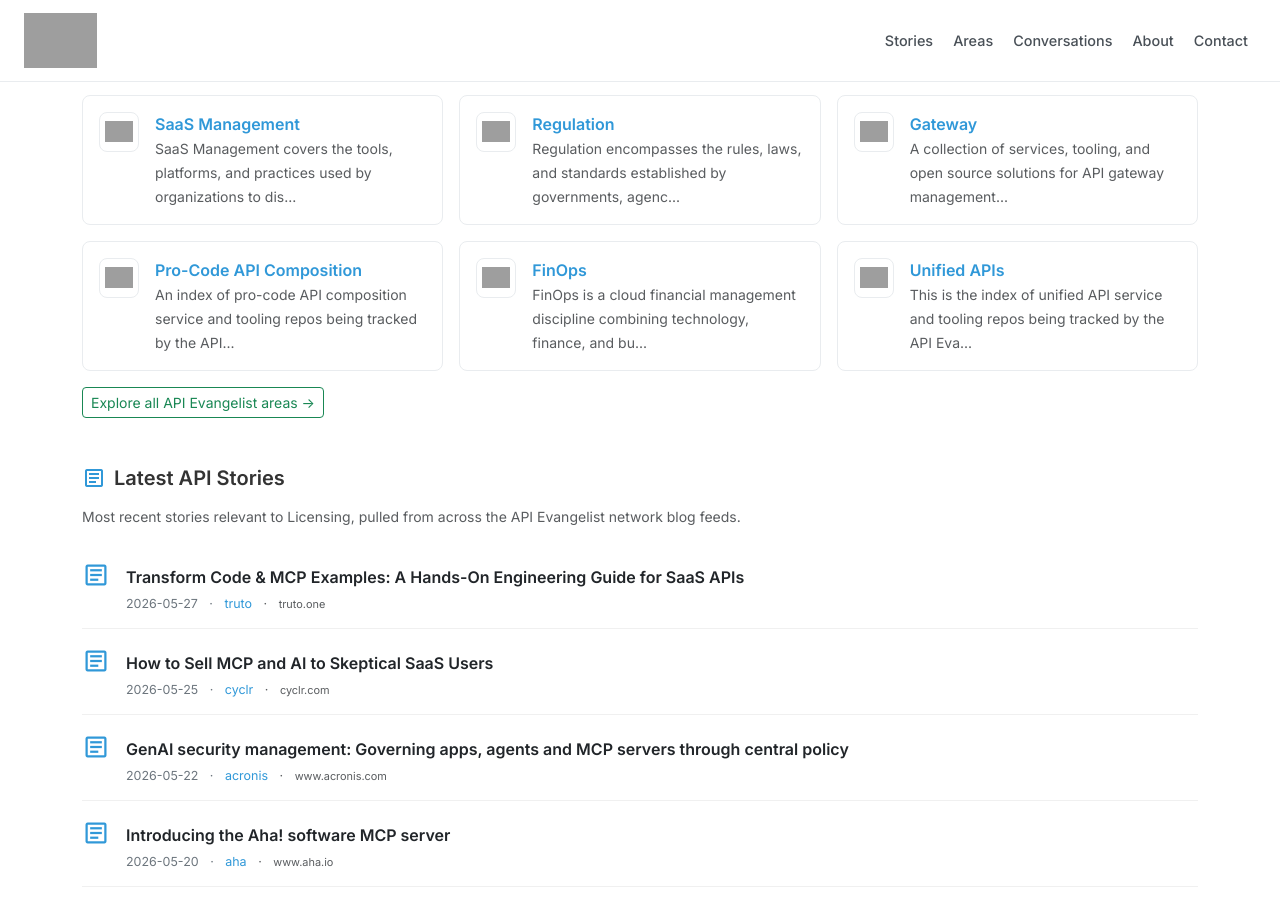
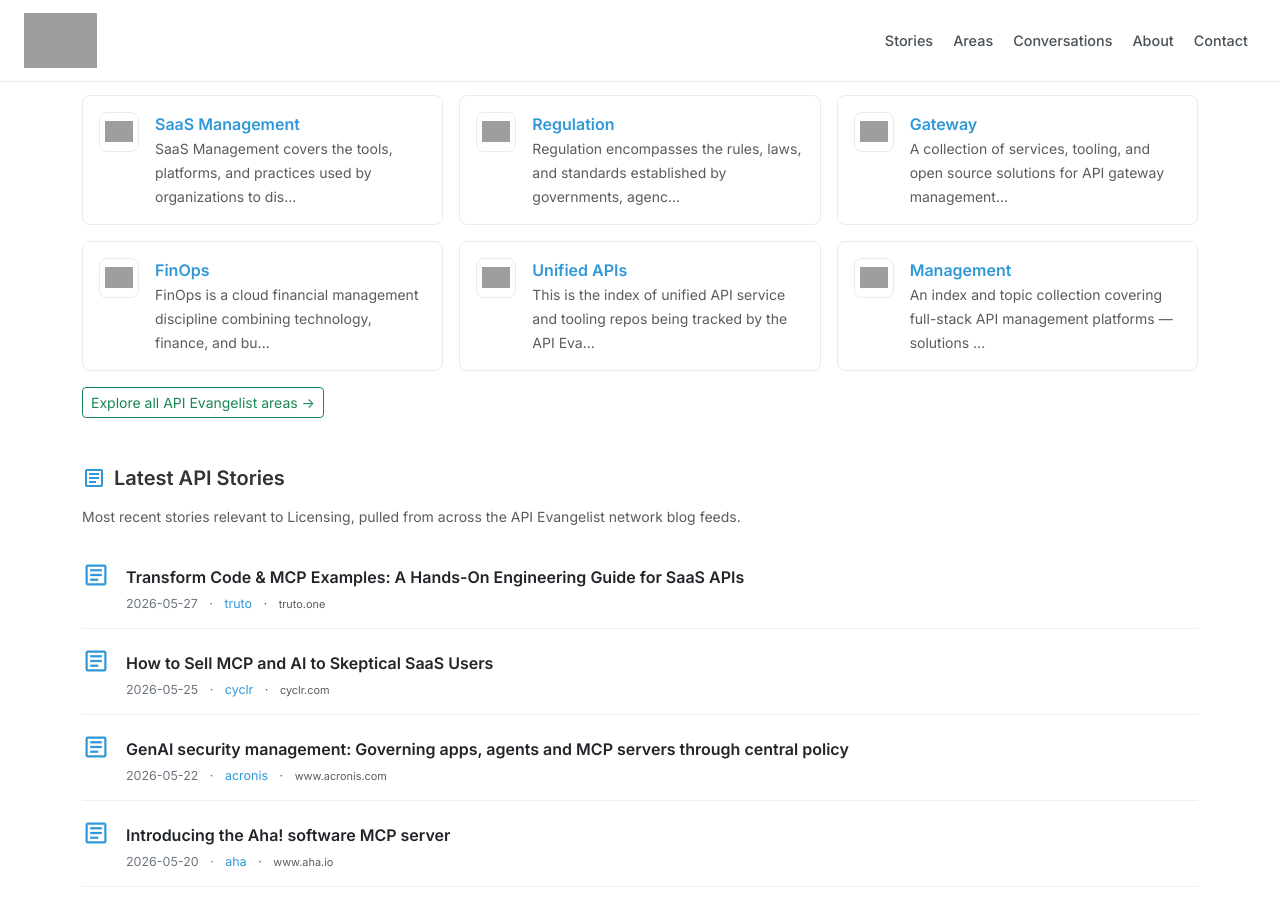
Before and after one commit to api-evangelist/licensing, a Jekyll site: the page built from index.html, in a window 1280 px wide and 900 px high, scrolled down 4668 px, cut to the strip 0-900 px from the top of the window. Built offline with Jekyll 4.4.1, drawn with Linux system fonts in a browser that asks for light colours; grey boxes are pictures that could not be loaded.

Commit message:
Remove Naftiko references and retire pro-code-api-composition area
- Strip Naftiko boilerplate and promos from READMEs, tickers, layouts, data, and examples
- Drop naftiko provider entry from network catalog
- Remove pro-code-api-composition (dead DNS) from areas directory, registry,
  related graph, and search index

Co-Authored-By: Claude Opus 4.8 (1M context) <noreply@anthropic.com>

```diff
--- a/_data/network.yml
+++ b/_data/network.yml
@@ -14,11 +14,6 @@ related:
   icon: https://gateway.apievangelist.com/icon.png
   description: A collection of services, tooling, and open source solutions for API gateway management
     and traffic control, covering routing, authentication, rate limiting, observability, and…
-- name: Pro-Code API Composition
-  url: https://pro-code-api-composition.apievangelist.com
-  icon: https://pro-code-api-composition.apievangelist.com/icon.png
-  description: An index of pro-code API composition service and tooling repos being tracked by the API
-    Evangelist network, covering workflow engines, code-first platforms, serverless…
 - name: FinOps
   url: https://finops.apievangelist.com
   icon: https://finops.apievangelist.com/icon.png
@@ -29,3 +24,8 @@ related:
   icon: https://unified-apis.apievangelist.com/icon.png
   description: This is the index of unified API service and tooling repos being tracked by the API Evangelist
     network. Unified APIs (also called integration hubs, API aggregators, or universal…
+- name: Management
+  url: https://management.apievangelist.com
+  icon: https://management.apievangelist.com/icon.png
+  description: An index and topic collection covering full-stack API management platforms — solutions
+    that combine an API gateway, developer portal, analytics, monetization, governance, and…
```
Also changed, not shown: README.md.
